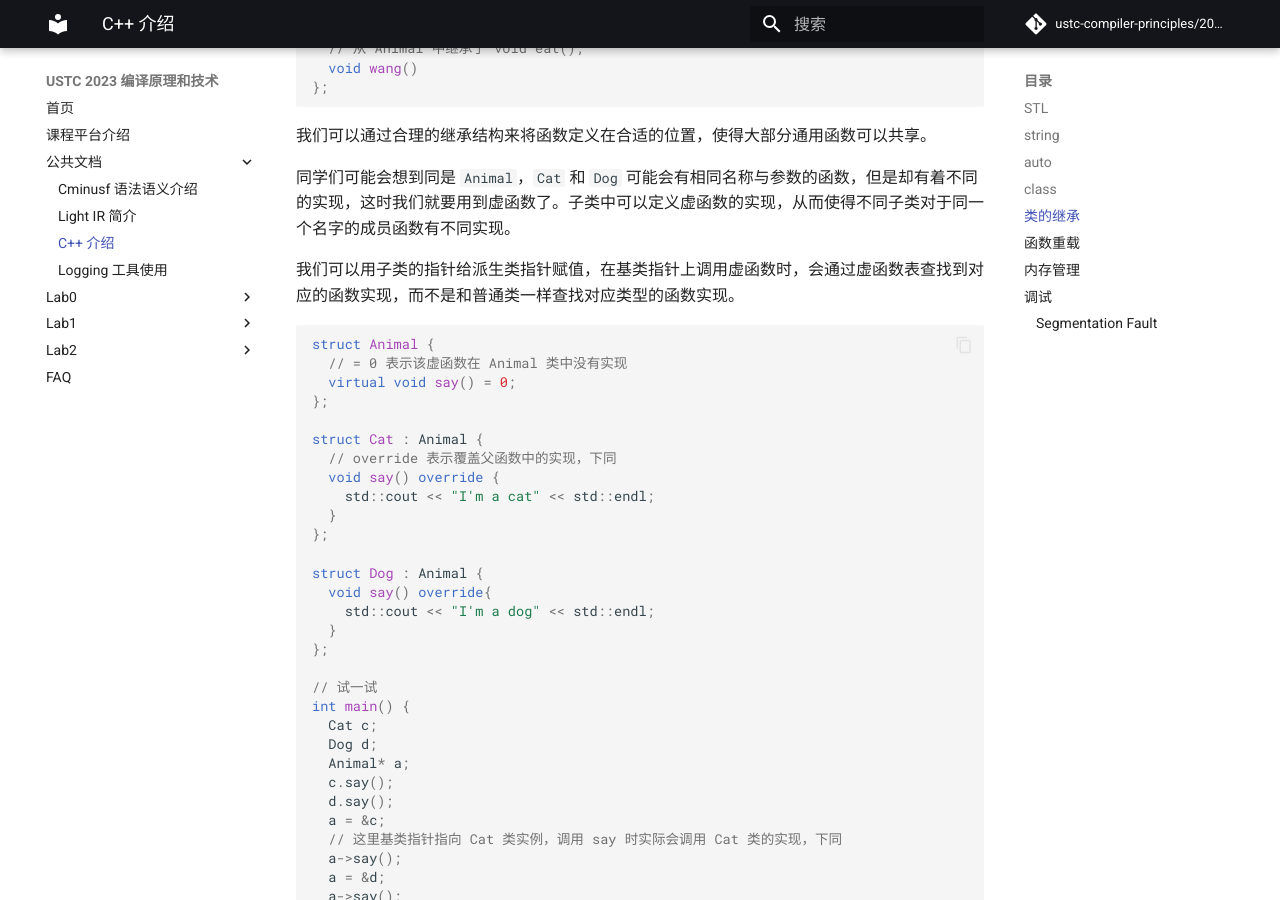
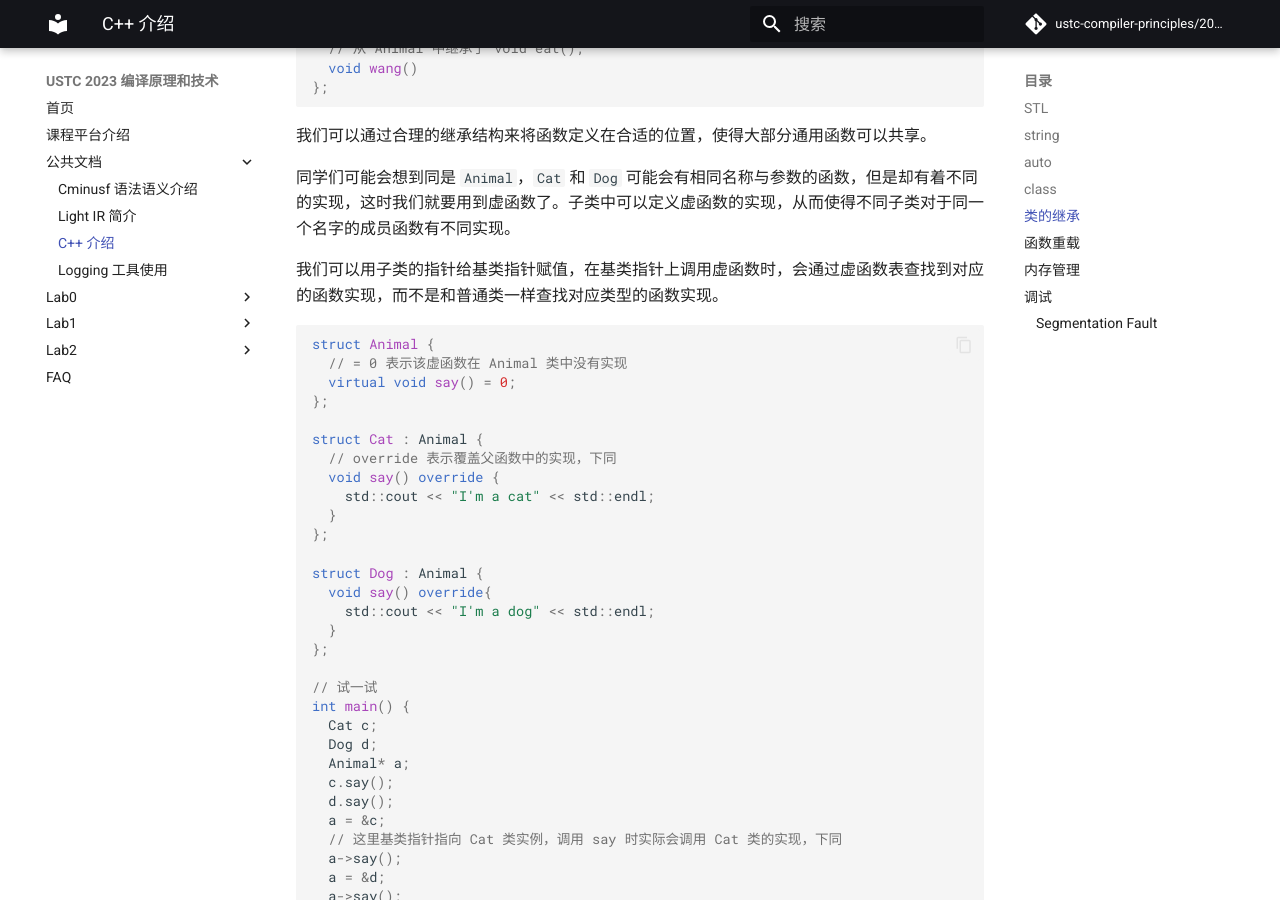
Before and after one commit to ustc-compiler-principles/2023, an MkDocs documentation site: the page built from docs/common/simple_cpp.md, in a window 1280 px wide and 900 px high, scrolled down 2136 px. Built offline with MkDocs 1.6.1 and Material for MkDocs 9.7.7, drawn with Linux system fonts in a browser that asks for light colours; comment, search, counter and statistics services are not loaded; some of the changed text lies outside the part shown.

Commit message:
fix typo

````diff
--- a/docs/common/simple_cpp.md
+++ b/docs/common/simple_cpp.md
@@ -78,7 +78,7 @@ struct Dog : Animal {
 
 同学们可能会想到同是 `Animal`，`Cat` 和 `Dog` 可能会有相同名称与参数的函数，但是却有着不同的实现，这时我们就要用到虚函数了。子类中可以定义虚函数的实现，从而使得不同子类对于同一个名字的成员函数有不同实现。
 
-我们可以用子类的指针给派生类指针赋值，在基类指针上调用虚函数时，会通过虚函数表查找到对应的函数实现，而不是和普通类一样查找对应类型的函数实现。
+我们可以用子类的指针给基类指针赋值，在基类指针上调用虚函数时，会通过虚函数表查找到对应的函数实现，而不是和普通类一样查找对应类型的函数实现。
 
 ```cpp
 struct Animal {
@@ -154,9 +154,9 @@ void print(Point p) {
 }
 
 void print(Line s) {
-  print(s.first) // s.first == Point { ... }
+  print(s.first); // s.first == Point { ... }
   printf("->");
-  print(s.second) // s.second == Point { ... }
+  print(s.second); // s.second == Point { ... }
 }
 ```
 
````
Also changed, not shown: other parts of docs/common/simple_cpp.md (+1 -1 lines), docs/common/LightIR.md (+1 -1 lines).
